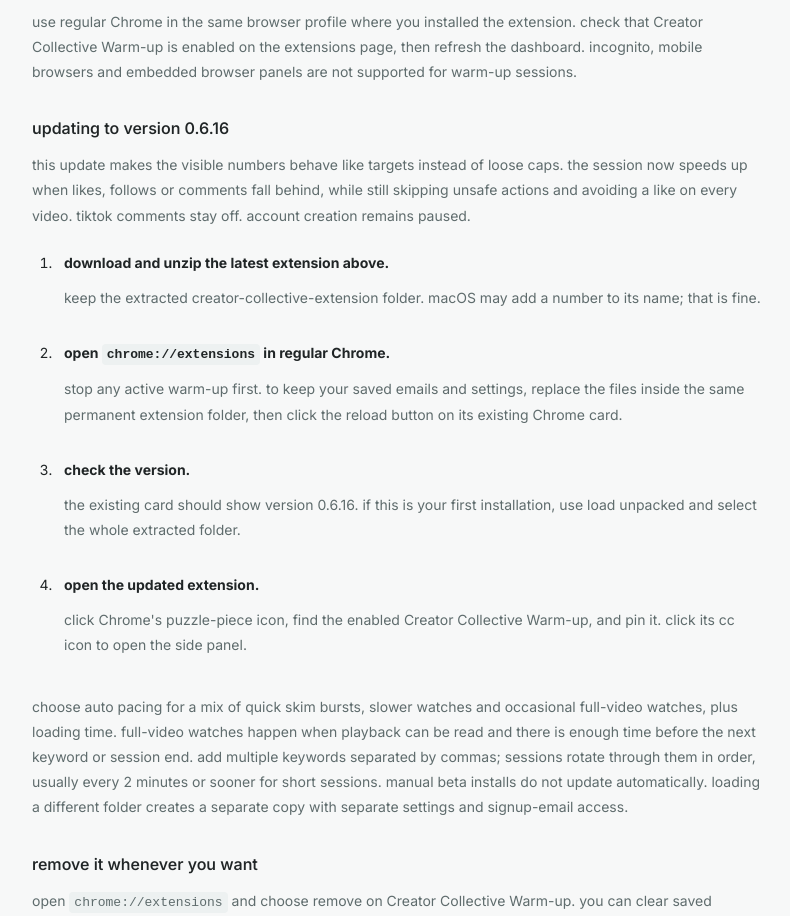
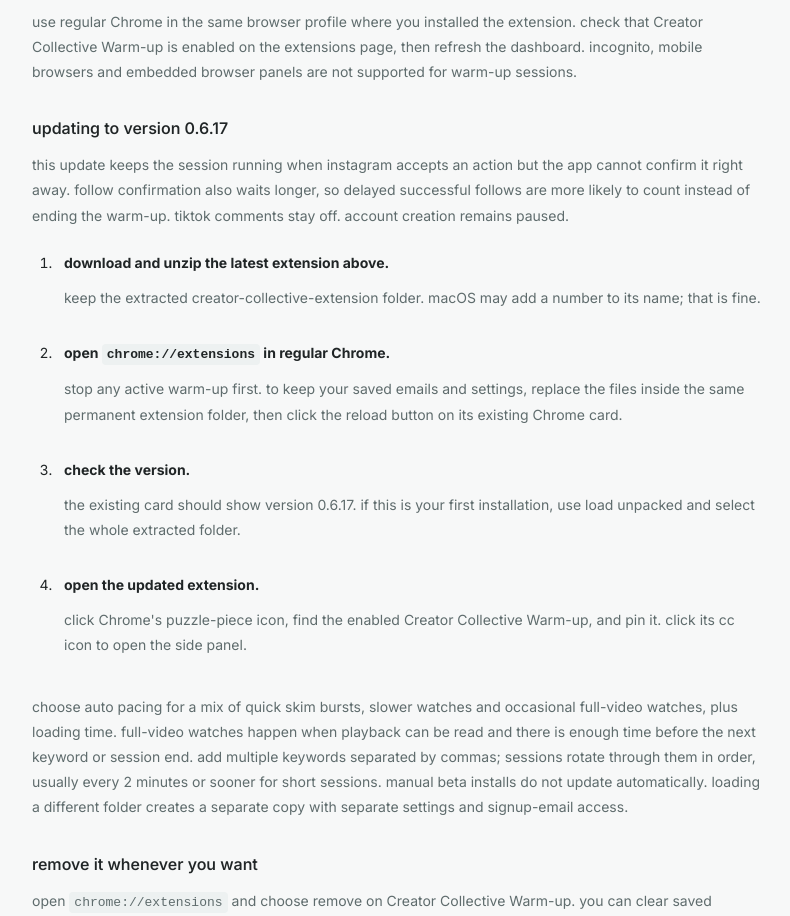
Before and after one commit to Creator-Collective/warmup-downloads, a browser extension: page setup.html in a window 1280 px wide. Shown: the part 1727-2643 px from the top of the page, without its empty margins (242-1032 px from the left). Drawn offline with Linux system fonts and the light colour scheme.

Commit message:
chore: package 0.6.17

```diff
--- a/package.json
+++ b/package.json
@@ -1,7 +1,7 @@
 {
   "name": "creator-collective-warmup-web",
   "private": true,
-  "version": "0.6.16",
+  "version": "0.6.17",
   "scripts": {
     "check": "node --test tests/*.test.cjs",
     "package:extension": "node scripts/package-extension.mjs"
--- a/setup.html
+++ b/setup.html
@@ -15,7 +15,7 @@
   <div class="callout">
     <h2>early-access setup</h2>
     <p>the extension is not in the Chrome Web Store yet. this beta requires a manual installation. the simpler add to Chrome link will be available after store approval.</p>
-    <a class="button primary" href="creator-collective-extension-0.6.16.zip" download>download extension zip</a>
+    <a class="button primary" href="creator-collective-extension-0.6.17.zip" download>download extension zip</a>
   </div>
 
   <ol>
@@ -41,12 +41,12 @@
   <h2>if the dashboard says extension needed</h2>
   <p>use regular Chrome in the same browser profile where you installed the extension. check that Creator Collective Warm-up is enabled on the extensions page, then refresh the dashboard. incognito, mobile browsers and embedded browser panels are not supported for warm-up sessions.</p>
 
-  <h2>updating to version 0.6.16</h2>
-  <p>this update makes the visible numbers behave like targets instead of loose caps. the session now speeds up when likes, follows or comments fall behind, while still skipping unsafe actions and avoiding a like on every video. tiktok comments stay off. account creation remains paused.</p>
+  <h2>updating to version 0.6.17</h2>
+  <p>this update keeps the session running when instagram accepts an action but the app cannot confirm it right away. follow confirmation also waits longer, so delayed successful follows are more likely to count instead of ending the warm-up. tiktok comments stay off. account creation remains paused.</p>
   <ol>
     <li><strong>download and unzip the latest extension above.</strong><p>keep the extracted creator-collective-extension folder. macOS may add a number to its name; that is fine.</p></li>
     <li><strong>open <code>chrome://extensions</code> in regular Chrome.</strong><p>stop any active warm-up first. to keep your saved emails and settings, replace the files inside the same permanent extension folder, then click the reload button on its existing Chrome card.</p></li>
-    <li><strong>check the version.</strong><p>the existing card should show version 0.6.16. if this is your first installation, use load unpacked and select the whole extracted folder.</p></li>
+    <li><strong>check the version.</strong><p>the existing card should show version 0.6.17. if this is your first installation, use load unpacked and select the whole extracted folder.</p></li>
     <li><strong>open the updated extension.</strong><p>click Chrome's puzzle-piece icon, find the enabled Creator Collective Warm-up, and pin it. click its cc icon to open the side panel.</p></li>
   </ol>
 
--- a/store/build-manifest.json
+++ b/store/build-manifest.json
@@ -1,5 +1,5 @@
 {
-  "version": "0.6.16",
+  "version": "0.6.17",
   "files": [
     "manifest.json",
     "features.js",
```
Also changed, not shown: README.md, browser-extension/manifest.json, 2 other files.
